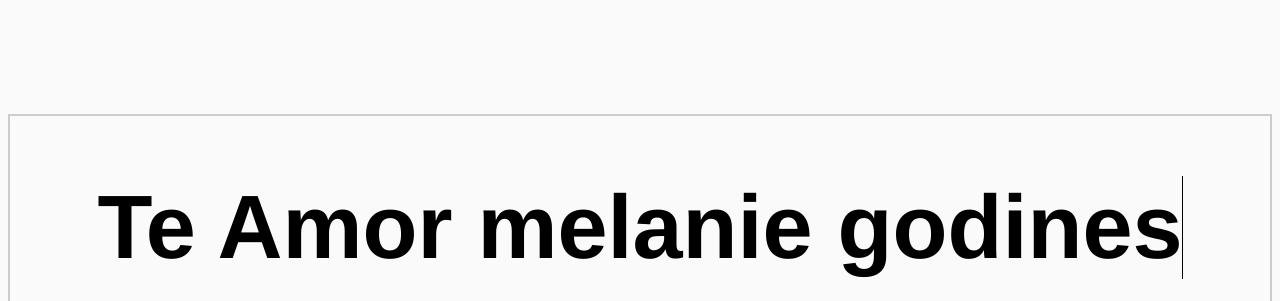
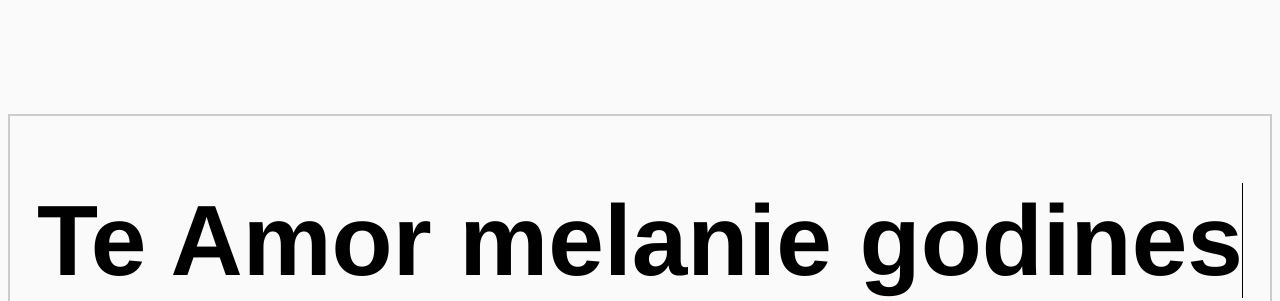
Before and after one commit to MagoPato/melanie-godines, a plain HTML site: page index.html in a window 1280 px wide. Shown: the part 518-819 px from the top of the page. Drawn offline with nearby package versions, Linux system fonts and the light colour scheme.

Commit message:
Add files via upload

```diff
--- a/style.css
+++ b/style.css
@@ -78,7 +78,7 @@ h1 span {
     text-align: center;
   }
   h1 {
-    font-size: 90px;
+    font-size: 100px;
   }
 }
 @media screen and (min-width: 767px) and (max-width: 800px) {
```
